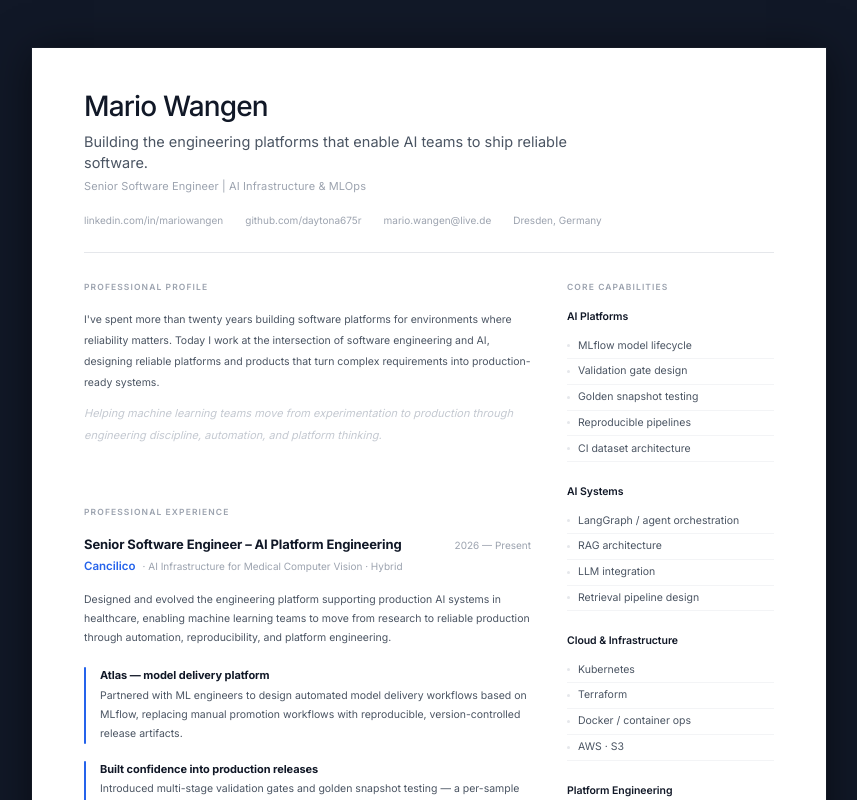
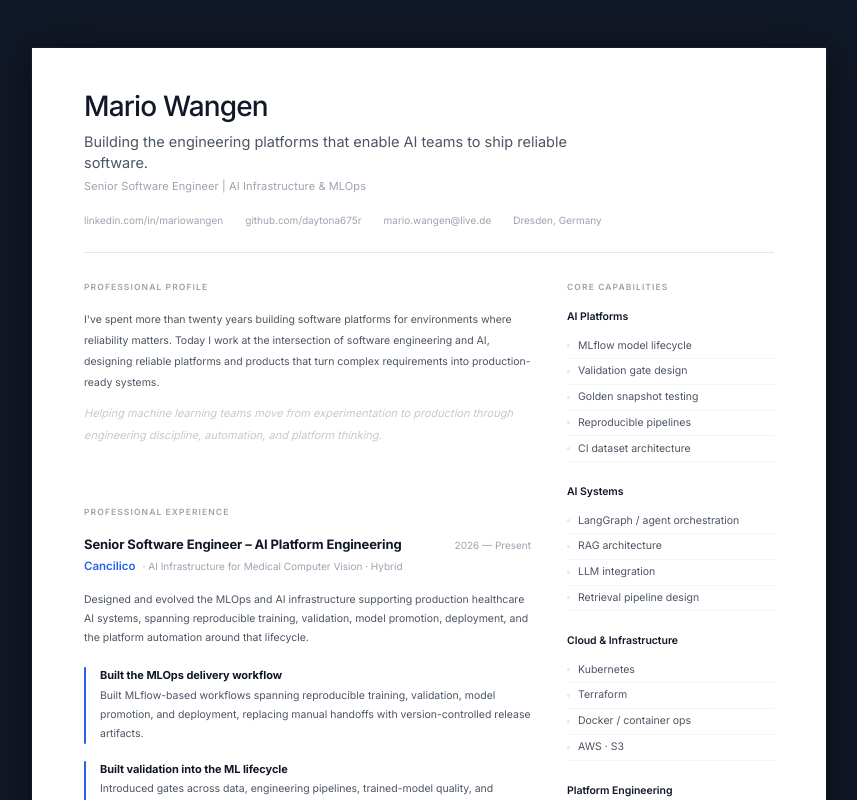
Before and after one commit to daytona675r/LiveCV, a React (Vite) app: page / in a window 1280 px wide. Shown: the whole page, without its empty margins (211-1068 px from the left). Built offline with nearby package versions, Linux system fonts and the light colour scheme.

Commit message:
Correct Atlas and MLOps positioning

```diff
--- a/src/app/cvContent.ts
+++ b/src/app/cvContent.ts
@@ -63,8 +63,8 @@ export const education = [
 const projectCatalog = {
   atlas: {
     name: "Atlas",
-    desc: "Model delivery platform supporting production AI workflows through reproducible release artifacts, validation gates, and automated deployment.",
-    pattern: "Versioned model lifecycle with automated validation",
+    desc: "Personal reference implementation of production-oriented MLOps patterns, informed by practical experience building AI infrastructure and ML delivery systems.",
+    pattern: "Reproducible training, validation, and model promotion",
     tags: ["MLflow", "Kubernetes", "Terraform", "DVC"],
   },
   pulse: {
@@ -114,20 +114,20 @@ const baseCapabilities: CapabilityGroup[] = [
 
 const baseCaseStudies: CaseStudy[] = [
   {
-    title: "Atlas — model delivery platform",
-    body: "Partnered with ML engineers to design automated model delivery workflows based on MLflow, replacing manual promotion workflows with reproducible, version-controlled release artifacts.",
+    title: "Built the MLOps delivery workflow",
+    body: "Built MLflow-based workflows spanning reproducible training, validation, model promotion, and deployment, replacing manual handoffs with version-controlled release artifacts.",
   },
   {
-    title: "Built confidence into production releases",
-    body: "Introduced multi-stage validation gates and golden snapshot testing — a per-sample behavioral baseline that catches prediction regressions that aggregate metrics miss entirely.",
+    title: "Built validation into the ML lifecycle",
+    body: "Introduced gates across data, engineering pipelines, trained-model quality, and deployment, including golden snapshot testing to catch behavioral regressions before production.",
   },
   {
     title: "Infrastructure as an engineering product",
-    body: "Built Kubernetes- and Terraform-based infrastructure supporting production AI workloads, designed to be maintained by the next engineer rather than operated through tribal knowledge.",
+    body: "Built Kubernetes infrastructure and Terraform-based infrastructure as code for production AI workloads, with Docker and environment automation designed for long-term maintainability.",
   },
   {
     title: "Reduced operational friction",
-    body: "Treated internal AI infrastructure as an engineering product: CI datasets, automated deployment pipelines, and a single alias flip as the only human step in promoting a model to production.",
+    body: "Treated AI infrastructure as an engineering product, using CI datasets and CI/CD automation so a single alias change remained the only human step in model promotion.",
   },
 ];
 
@@ -154,7 +154,7 @@ const base: CvContent = {
   hero: "Building the engineering platforms that enable AI teams to ship reliable software.",
   profile: "I've spent more than twenty years building software platforms for environments where reliability matters. Today I work at the intersection of software engineering and AI, designing reliable platforms and products that turn complex requirements into production-ready systems.",
   profileNote: "Helping machine learning teams move from experimentation to production through engineering discipline, automation, and platform thinking.",
-  currentRoleSummary: "Designed and evolved the engineering platform supporting production AI systems in healthcare, enabling machine learning teams to move from research to reliable production through automation, reproducibility, and platform engineering.",
+  currentRoleSummary: "Designed and evolved the MLOps and AI infrastructure supporting production healthcare AI systems, spanning reproducible training, validation, model promotion, deployment, and the platform automation around that lifecycle.",
   capabilities: baseCapabilities,
   caseStudies: baseCaseStudies,
   schlegelSummary: "Designed and delivered engineering software for structural analysis and civil engineering projects over fifteen years. My role naturally expanded to encompass architecture, DevOps, automation, and technical leadership across the full software lifecycle.",
@@ -175,7 +175,7 @@ const fullstack: CvContent = {
   hero: "Building reliable software products from architecture to production.",
   profile: "For more than twenty years, I've built and evolved software products across engineering, enterprise SaaS, and healthcare. My background spans full-stack development, architecture, APIs, cloud platforms, and CI/CD, with a focus on maintainability, reliability, and taking features from requirements through production.",
   profileNote: "AI is now another part of that toolbox—not a replacement for solid software engineering.",
-  currentRoleSummary: "Designed and evolved the engineering platform behind production AI systems in healthcare, applying software architecture, automation, APIs, and infrastructure engineering to move demanding workflows into reliable production.",
+  currentRoleSummary: "Designed and evolved the software, MLOps, and infrastructure platform behind production healthcare AI systems, applying architecture, APIs, automation, and infrastructure as code to move demanding workflows into reliable production.",
   capabilities: [
     { cat: "Software Engineering", items: [".NET", "Python", "TypeScript", "System architecture", "REST APIs"] },
     { cat: "Web & Product Engineering", items: ["React", "Angular", "FastAPI", "PostgreSQL", "Enterprise SaaS"] },
@@ -203,7 +203,7 @@ const ai: CvContent = {
   hero: "Building practical AI systems around retrieval, agents and production-grade software engineering.",
   profile: "For more than twenty years, I've built production software; today I apply that engineering discipline to modern AI systems. I design RAG applications, agent workflows, evaluation and orchestration layers, plus the APIs and infrastructure around them, with a focus on turning promising prototypes into reliable products.",
   profileNote: "My focus is engineering useful systems around foundation models—not building the models themselves.",
-  currentRoleSummary: "Designed and evolved the engineering platform supporting production AI systems in healthcare, connecting model lifecycle, validation, automation, and infrastructure so machine learning work can move reliably from research into production.",
+  currentRoleSummary: "Designed and evolved the MLOps and AI infrastructure foundation for production healthcare AI systems, connecting reproducible training, multi-stage validation, model lifecycle management, and deployment automation.",
   capabilities: [
     { cat: "Applied AI", items: ["LLM applications", "LangGraph orchestration", "Agent workflows", "Tool calling"] },
     { cat: "RAG & Retrieval", items: ["RAG architecture", "Retrieval pipelines", "LangChain", "PostgreSQL"] },
@@ -231,7 +231,7 @@ const fde: CvContent = {
   hero: "Turning complex requirements into reliable software and AI solutions.",
   profile: "For more than twenty years, I've worked on complex software products where understanding the problem is as important as writing the code. I shape ambiguous technical or domain requirements into practical solutions and carry them through architecture, integration, and production.",
   profileNote: "Production AI and ML systems now extend a broad software, infrastructure, and delivery toolbox.",
-  currentRoleSummary: "Designed and evolved the engineering platform supporting production AI systems in healthcare, translating model-delivery and validation needs into maintainable workflows, infrastructure, and production operations.",
+  currentRoleSummary: "Turned complex ML delivery and operational requirements into a maintainable MLOps system for production healthcare AI, spanning validation, model promotion, infrastructure automation, and deployment.",
   capabilities: [
     { cat: "Solution Engineering", items: ["Requirements analysis", "Problem decomposition", "System architecture", "Maintainable solution design"] },
     { cat: "Product Delivery", items: ["End-to-end implementation", "Full software lifecycle", "CI/CD design", "Workflow automation"] },
```
